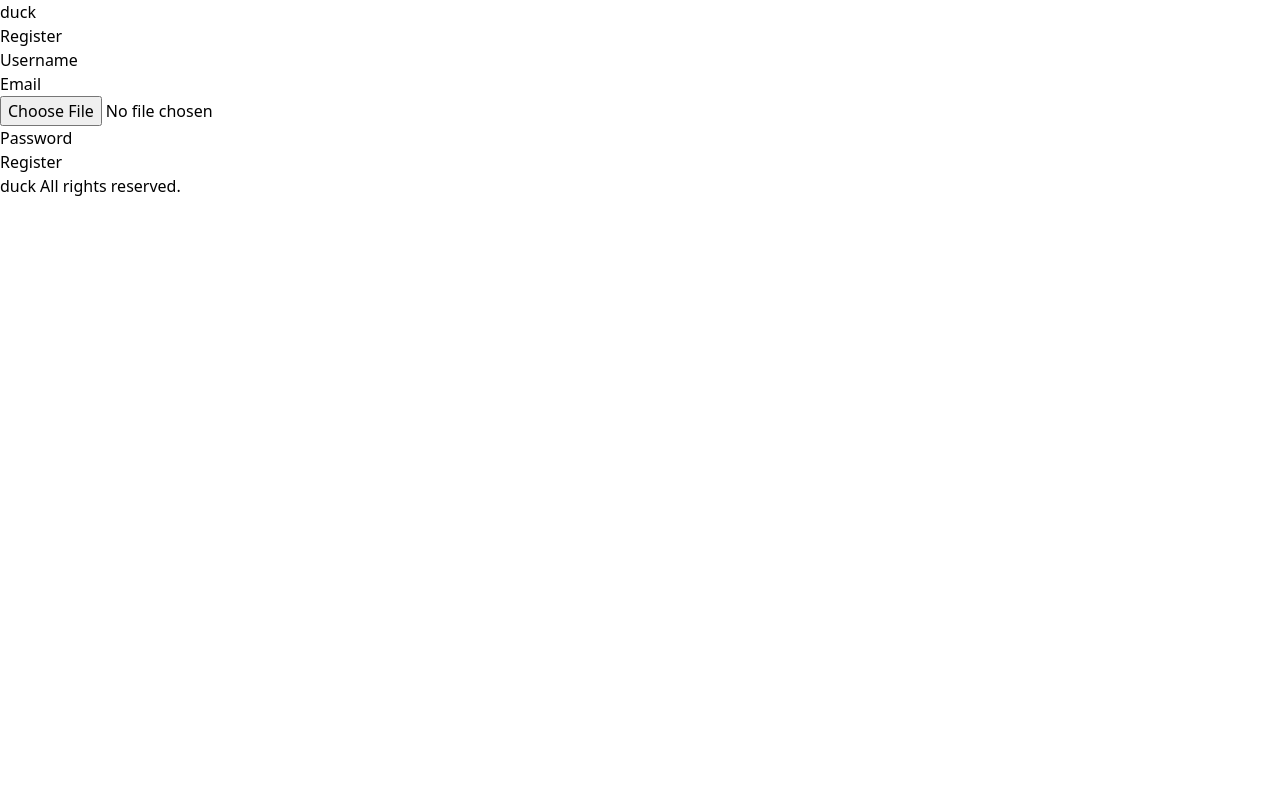
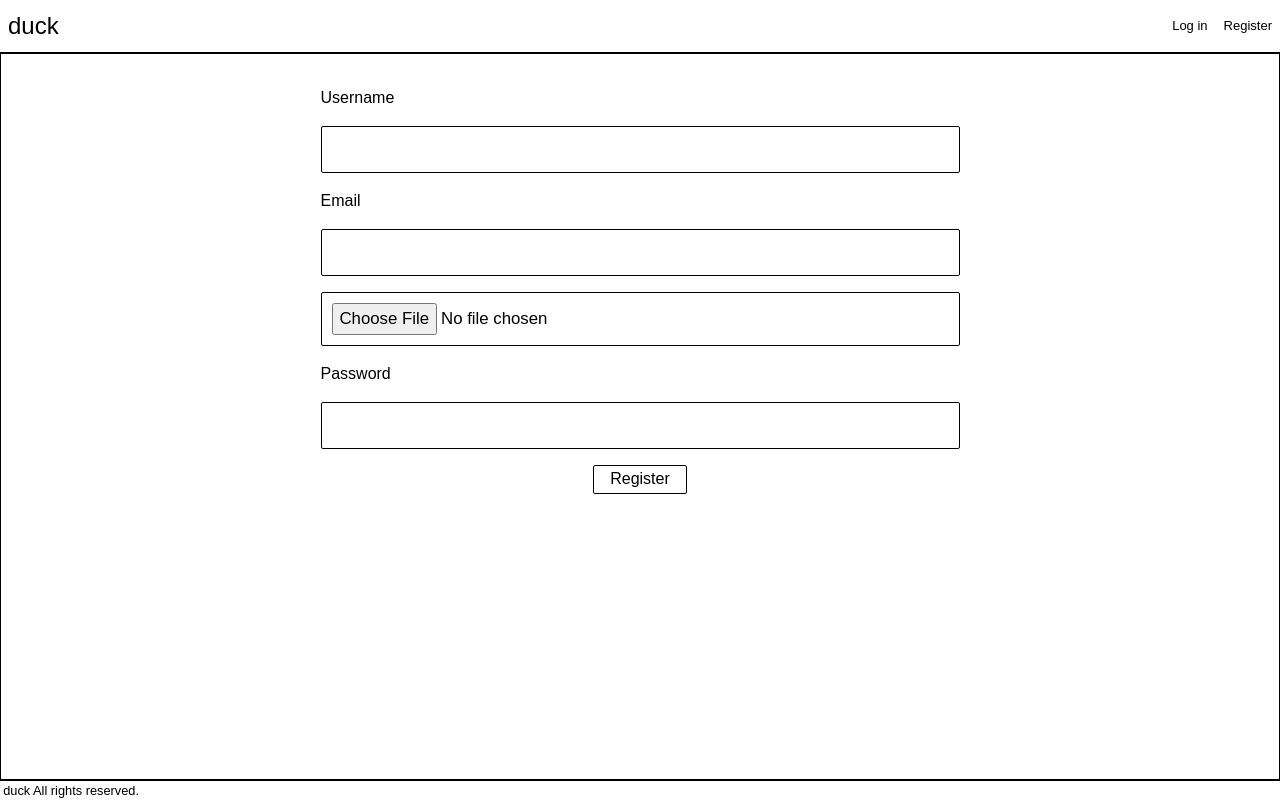
Before and after one commit to Giorno-Giovana/py-random-chat, a Nuxt app in the folder frontend/: page /register in a window 1280 px wide. Built offline with nearby package versions, Linux system fonts and the light colour scheme.

Commit message:
Add registration

```diff
--- /dev/null
+++ b/frontend/assets/css/style.css
@@ -0,0 +1,379 @@
+/* ------------------------------------- Common ------------------------------------- */
+
+/* Root */
+:root {
+  --root-text-color: black;
+  --root-background-color: white;
+
+  --root-border-width: 2px;
+  --root-border-radius: 2px;
+  --root-border-color: black;
+
+  --root-transition: 200ms ease-in-out;
+
+  --root-user-link-color: orange;
+}
+
+/* Header and Footer */
+:root {
+  --hf-text-color: var(--root-text-color);
+  --hf-background-color: var(--root-background-color);
+
+  --hf-border-width: var(--root-border-width);
+  --hf-border-radius: var(--root-border-radius);
+  --hf-border-color: var(--root-border-color);
+}
+
+/* Content */
+:root {
+  --content-text-color: var(--root-text-color);
+  --content-background-color: var(--root-background-color);
+
+  --content-border-width: 1px;
+  --content-border-radius: var(--root-border-radius);
+  --content-border-color: var(--root-border-color);
+
+  --content-padding: 16px;
+}
+
+/* Question */
+:root {
+  --question-text-color: var(--root-text-color);
+  --question-background-color: var(--root-background-color);
+
+  --question-border-width: var(--root-border-width);
+  --question-border-radius: var(--root-border-radius);
+  --question-border-color: var(--root-border-color);
+}
+
+/* Tags and Members */
+:root {
+  --tm-text-color: var(--root-text-color);
+  --tm-background-color: var(--root-background-color);
+
+  --tm-border-width: var(--root-border-width);
+  --tm-border-radius: var(--root-border-radius);
+  --tm-border-color: var(--root-border-color);
+
+  --tm-transition: var(--root-transition);
+}
+
+/* Form */
+:root {
+  --form-text-color: var(--content-text-color);
+  --form-background-color: var(--content-background-color);
+
+  --form-border-width: var(--content-border-width);
+  --form-border-radius: var(--content-border-radius);
+  --form-border-color: var(--content-border-color);
+}
+
+/* Sidebars */
+:root {
+  --sidebar-width: 12rem;
+}
+
+html {
+  width: 100vw;
+  height: 100vh;
+  box-sizing: border-box;
+  font-family: sans-serif;
+}
+
+*, *::before, *::after {
+  margin: 0;
+  padding: 0;
+  box-sizing: inherit;
+}
+
+#wrapper {
+  display: flex;
+  flex-direction: column;
+  justify-content: space-between;
+  background: var(--root-background-color);
+}
+
+img.profile-photo {
+  cursor: pointer;
+  width: 2rem;
+  height: 2rem;
+  object-fit: cover;
+  border-radius: var(--root-border-radius);
+}
+
+#__nuxt, #__layout, #wrapper {
+  height: 100vh;
+}
+
+/* ------------------------------------- Header ------------------------------------- */
+
+.header {
+  display: flex;
+  flex-direction: row;
+  justify-content: space-between;
+  align-items: center;
+  padding: .5rem;
+  background-color: var(--hf-background-color);
+  border-bottom: var(--hf-border-width) solid var(--hf-border-color);
+}
+
+.header .logo a {
+  font-size: 1.5rem;
+}
+
+.header .list {
+  display: flex;
+  flex-direction: row;
+  gap: 1rem;
+  align-items: center;
+}
+
+.header input, .header a.ask {
+  border: 0;
+  outline: none;
+  padding: 0.25rem 1rem;
+  color: var(--hf-text-color);
+  border: var(--hf-border-width) solid white;
+  border-radius: var(--hf-border-radius);
+  background: transparent;
+  transition: var(--root-transition);
+}
+
+.header a.ask:hover, .header input:hover, .header input:focus {
+  background-color: white;
+  color: var(--hf-background-color)
+}
+
+.header .info {
+  display: flex;
+  flex-direction: column;
+  justify-content: space-between;
+}
+
+.header a {
+  color: var(--root-text-color);
+  text-decoration: none;
+  font-size: small;
+}
+
+.header .user {
+  display: flex;
+  flex-direction: row;
+  align-items: center;
+  gap: .5rem;
+}
+
+.header .user a:hover {
+  text-decoration: underline;
+}
+
+/* ------------------------------------- Content ------------------------------------- */
+
+.content {
+  flex-grow: 1;
+  width: 100%;
+  overflow: hidden;
+  display: flex;
+  flex-direction: column;
+  gap: 2rem;
+  color: var(--content-text-color);
+  border-left: var(--content-border-width) solid var(--content-border-color);
+  border-right: var(--content-border-width) solid var(--content-border-color);
+  background-color: var(--content-background-color);
+}
+
+/* ------------------------------------- Posts wrapper ------------------------------------- */
+
+.posts-wrapper {
+  flex-grow: 1;
+  width: 100%;
+  display: flex;
+  flex-direction: column;
+  gap: 1rem;
+  margin: 0 auto;
+}
+
+.posts-wrapper .sections {
+  display: flex;
+  flex-direction: row;
+  gap: 1rem;
+}
+
+.posts-wrapper .sections a {
+  border: none;
+  outline: none;
+  background: transparent;
+  cursor: pointer;
+  font-size: small;
+  text-decoration: none;
+  color: var(--content-text-color);
+}
+
+.posts-wrapper .sections a:hover {
+  text-decoration: underline;
+}
+
+.posts-wrapper .sections a.selected {
+  font-weight: bold;
+}
+
+/* ------------------------------------- Post wrapper ------------------------------------- */
+
+.post-wrapper {
+  display: flex;
+  flex-direction: row;
+  justify-content: space-between;
+  gap: .75rem;
+  padding: .75rem;
+  border: var(--question-border-width) solid var(--question-border-color);
+  border-radius: var(--question-border-radius);
+}
+
+.post-details {
+  flex-grow: 1;
+  display: flex;
+  flex-direction: column;
+  justify-content: space-between;
+  gap: .5rem;
+}
+
+.post-details .title, .post-details p.body {
+  display: -webkit-box;
+  -webkit-line-clamp: 2;
+  -webkit-box-orient: vertical;
+  overflow: hidden;
+}
+
+.post-details a.question {
+  color: dodgerblue;
+}
+
+.post-details .tags {
+  display: flex;
+  flex-direction: row;
+  gap: .5rem;
+}
+
+.post-details .tag {
+  font-size: 0.5rem;
+}
+
+.post-answer {
+  width: 75%;
+  margin: 0 auto;
+}
+
+/* ------------------------------------- Form ------------------------------------- */
+
+.form {
+  display: flex;
+  flex-direction: column;
+  gap: 1rem;
+  margin: 2rem auto;
+  width: 50%;
+}
+
+.form .field-wrapper {
+  display: flex;
+  flex-direction: column;
+  gap: 1rem;
+}
+
+.form .field-wrapper .field {
+  display: flex;
+  flex-direction: column-reverse;
+}
+
+.form input, .form textarea {
+  padding: 10px;
+  outline: none;
+  color: var(--form-text-color);
+  font-size: 1.05rem;
+  border-radius: var(--form-border-radius);
+  background: var(--form-background-color);
+  border: var(--form-border-width) solid var(--form-border-color);
+}
+
+.form textarea {
+  resize: vertical;
+}
+
+.form button[type="submit"], .form input[type=file]+label {
+  width: fit-content;
+  margin: 0 auto;
+  cursor: pointer;
+  padding: .1rem 1rem;
+  border-radius: var(--form-border-radius);
+  background: var(--form-background-color);
+  border: var(--form-border-width) solid var(--form-border-color);
+}
+
+.form button[type="submit"]:hover, .form input[type=file]+label:hover {
+  color: var(--form-background-color);
+  background: var(--form-border-color);
+}
+
+/* ------------------------------------- Pagination ------------------------------------- */
+
+.pagination {
+  width: 100%;
+  font-size: small;
+  text-align: center;
+  transition: var(--root-transition);
+
+  margin-top: auto;
+  border-top: 1px solid white;
+}
+
+.pagination ul {
+  list-style: none;
+  display: flex;
+  flex-direction: row;
+  gap: .1rem;
+  justify-content: center;
+  padding-top: calc(var(--content-padding) / 2);
+}
+
+.pagination ul li {
+  border-radius: 3px;
+}
+
+.pagination a {
+  color: #777;
+  padding: .5em;
+  cursor: pointer;
+}
+
+.pagination a:focus, .pagination a:hover {
+  color: #f60;
+  text-decoration: underline;
+}
+
+.pagination li.current {
+  background: rgba(0,0,0,.1);
+}
+
+/* ------------------------------------- Footer ------------------------------------- */
+
+.footer {
+  width: 100%;
+  background-color: var(--hf-background-color);
+  border-top: var(--hf-border-width) solid var(--hf-border-color);
+}
+
+.footer .text {
+  color: var(--hf-text-color);
+  font-size: 0.8rem;
+  padding-left: 0.2rem;
+}
+
+.footer a {
+  color: var(--hf-text-color);
+}
+
+/* ------------------------------------- Global ------------------------------------- */
+
+a.user {
+  color: var(--root-user-link-color);
+  text-decoration: none;
+}
--- a/frontend/components/Header.vue
+++ b/frontend/components/Header.vue
@@ -7,6 +7,7 @@
     <div class="user">
       <div class="info">
         <div class="list">
+          <NuxtLink :to="{ name: 'login' }">Log in</NuxtLink>
           <NuxtLink :to="{ name: 'register' }">Register</NuxtLink>
         </div>
       </div>
--- a/frontend/layouts/default.vue
+++ b/frontend/layouts/default.vue
@@ -1,5 +1,5 @@
 <template>
-  <div>
+  <div id="wrapper">
     <Header />
     <Nuxt />
     <Footer />
--- a/frontend/nuxt.config.js
+++ b/frontend/nuxt.config.js
@@ -18,6 +18,7 @@ export default {
 
   // Global CSS: https://go.nuxtjs.dev/config-css
   css: [
+    '@/assets/css/style.css'
   ],
 
   // Plugins to run before rendering page: https://go.nuxtjs.dev/config-plugins
@@ -52,6 +53,8 @@ export default {
       appId: "1:1059864498087:web:b0381e9160b342d27b3082"
     },
     services: {
+      auth: true,
+      storage: true,
       firestore: true,
     }
   },
--- a/frontend/pages/index.vue
+++ b/frontend/pages/index.vue
@@ -1,5 +1,5 @@
 <template>
-  <div>
+  <div class="content">
     <button @click="getMedia" class="border-black block">
       Дать доступы к камере
     </button>
@@ -8,7 +8,7 @@
       Сгенерить id комнаты
     </button>
 
-    <button @click="answerCall" :disabled="!callId"  class="border border-black">
+    <button @click="answerCall" :disabled="!callId" class="border border-black">
       Войти в комнату
     </button>
 
@@ -104,7 +104,7 @@ export default {
       // When answered, add candidate to peer connection
       answerCandidates.onSnapshot((snapshot) => {
         snapshot.docChanges().forEach((change) => {
-          console.log('Новый answer candidate', change);
+          console.log("Новый answer candidate", change);
           if (change.type === "added") {
             const candidate = new RTCIceCandidate(change.doc.data());
             pc.addIceCandidate(candidate);
@@ -140,7 +140,7 @@ export default {
 
       offerCandidates.onSnapshot((snapshot) => {
         snapshot.docChanges().forEach((change) => {
-          console.log('Новый offer candidate', change);
+          console.log("Новый offer candidate", change);
           if (change.type === "added") {
             let data = change.doc.data();
             pc.addIceCandidate(new RTCIceCandidate(data));
--- a/frontend/pages/register.vue
+++ b/frontend/pages/register.vue
@@ -1,6 +1,6 @@
 <template>
   <div class="content">
-    <div>
+    <div class="form">
       <div class="field-wrapper">
         <label>Username</label>
         <input
@@ -22,7 +22,7 @@
         />
       </div>
       <div class="field-wrapper">
-        <input type="file" @change="imageInput" accept="image/*" />
+        <input type="file" @change="fileInput" accept="image/*" />
       </div>
       <div class="field-wrapper">
         <label class="label">Password</label>
@@ -45,18 +45,39 @@ export default {
       email: "",
       username: "",
       password: "",
-      image: null,
-      imageURL: null,
+      photo: null,
+      photoURL: null,
     };
   },
   methods: {
-    async imageInput(e) {
+    async fileInput(e) {
       e.preventDefault();
-      this.image = e.target.files[0];
+      this.photo = e.target.files[0];
     },
 
     async register() {
-      console.log(this.$fire.auth);
+      const response = await this.$fire.auth.createUserWithEmailAndPassword(
+        this.email,
+        this.password
+      );
+
+      if (this.photo && this.photo.name) {
+        const metadata = {
+          contentType: this.photo.type,
+        };
+
+        const task = await this.$fire.storage
+          .ref(`photos/${Date.now()}-${this.photo.name}`)
+          .put(this.photo, metadata);
+        this.photoURL = await task.ref.getDownloadURL();
+      }
+
+      await response.user.updateProfile({
+        displayName: this.username,
+        photoURL: this.photoURL,
+      });
+
+      this.$router.push({ path: "/" });
     },
   },
 };
```
Also changed, not shown: frontend/pages/login.vue (added).
